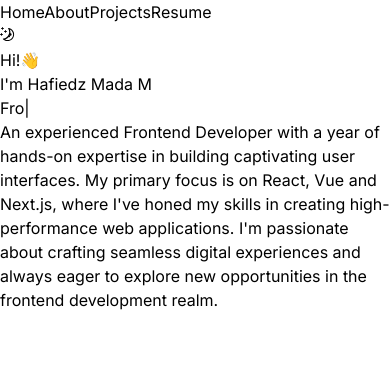
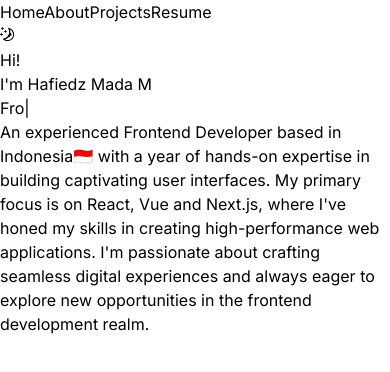
Before and after one commit to ketoprac/hafiedzmada, a Next.js app: page / in a window 390 px wide. Shown: the top 372 px of the page. Built offline with nearby package versions, Linux system fonts and the light colour scheme.

Commit message:
style: fix responsiveness

```diff
--- a/app/page.tsx
+++ b/app/page.tsx
@@ -1,18 +1,27 @@
 "use client";
 import { TypeAnimation } from "react-type-animation";
 import { AnimatePresence, motion } from "framer-motion";
+import { useEffect, useState } from "react";
 
 export default function Home() {
+  const [show, setShow] = useState(true);
+
+  useEffect(() => {
+    // setShow(true);
+    window.scrollTo(0, 0);
+  }, []);
+
   return (
     <AnimatePresence>
+      {show && (
         <motion.div
           initial={{ opacity: 0, y: "100%" }}
           animate={{ opacity: 1, y: 0 }}
           exit={{ opacity: 0, y: "100%" }}
-        transition={{ duration: 1, delay: 0.1 }}
-        className="w-full md:w-8/12 lg:w-1/2 flex flex-col gap-y-2 mt-8"
+          transition={{ duration: 0.5, delay: 0.1 }}
+          className="w-full md:w-8/12 lg:w-1/2 flex flex-col gap-y-2 mt-8 px-4"
         >
-        <h1 className="text-2xl lg:text-3xl font-medium">Hi!👋 </h1>
+          <h1 className="text-2xl lg:text-3xl font-medium">Hi!</h1>
           <p className="text-4xl lg:text-5xl font-bold">
             I&apos;m Hafiedz Mada M
           </p>
@@ -33,18 +42,22 @@ export default function Home() {
             wrapper="span"
             speed={50}
             repeat={Infinity}
-          className="text-xl md:text-2xl lg:text-3xl font-medium text-gray-800"
+            className="text-xl md:text-2xl lg:text-3xl font-medium text-gray-800 dark:text-gray-200"
           />
-        <p className="text-justify text-gray-600">
-          An experienced Frontend Developer with a year of hands-on expertise in
-          building captivating user interfaces. My primary focus is on{" "}
-          <span className="font-bold text-black">React, Vue and Next.js</span>,
-          where I&apos;ve honed my skills in creating high-performance web
+          <p className="text-justify text-gray-600 dark:text-gray-300">
+            An experienced Frontend Developer based in Indonesia🇮🇩 with
+            a year of hands-on expertise in building captivating user
+            interfaces. My primary focus is on{" "}
+            <span className="font-bold text-black dark:text-white">
+              React, Vue and Next.js
+            </span>
+            , where I&apos;ve honed my skills in creating high-performance web
             applications. I&apos;m passionate about crafting seamless digital
             experiences and always eager to explore new opportunities in the
             frontend development realm.
           </p>
         </motion.div>
+      )}
     </AnimatePresence>
   );
 }
```
Also changed, not shown: app/about/page.tsx (+18 -18 lines). Lines whose indentation alone changed are shown as unchanged.
